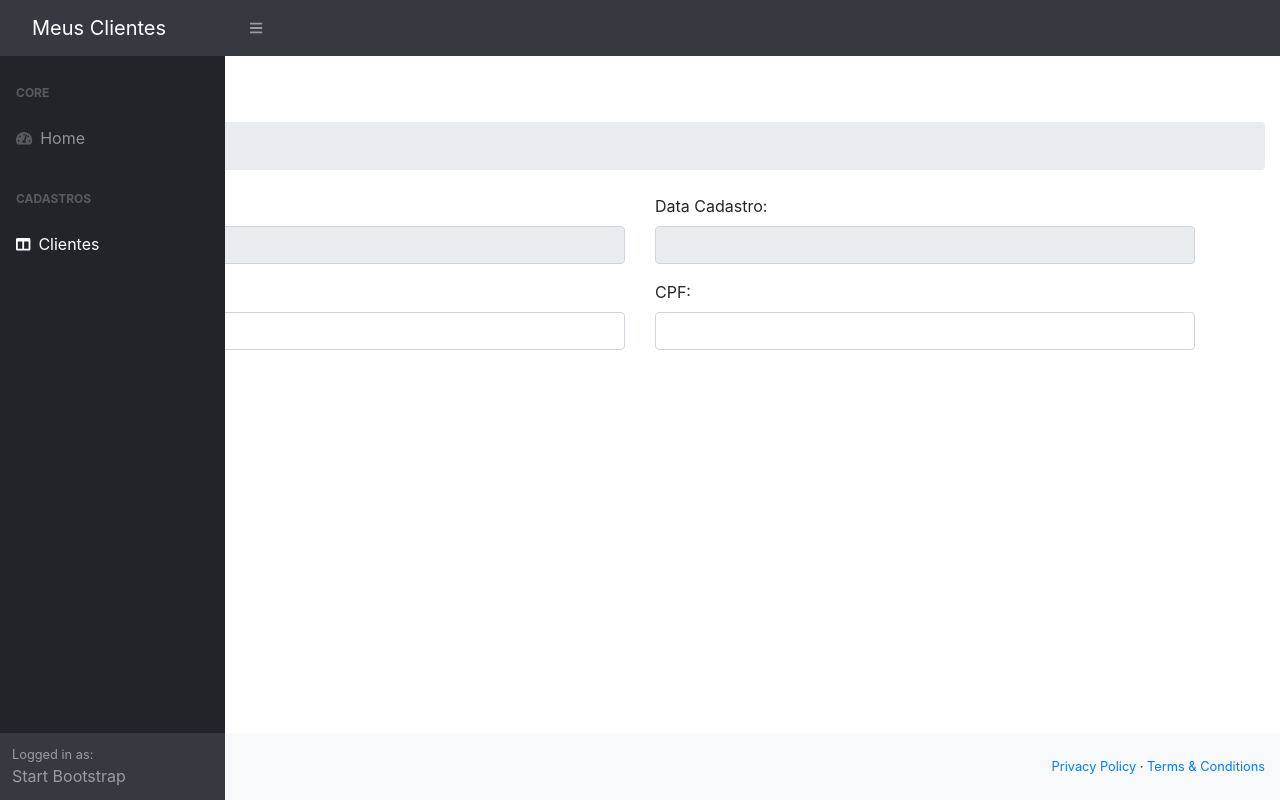
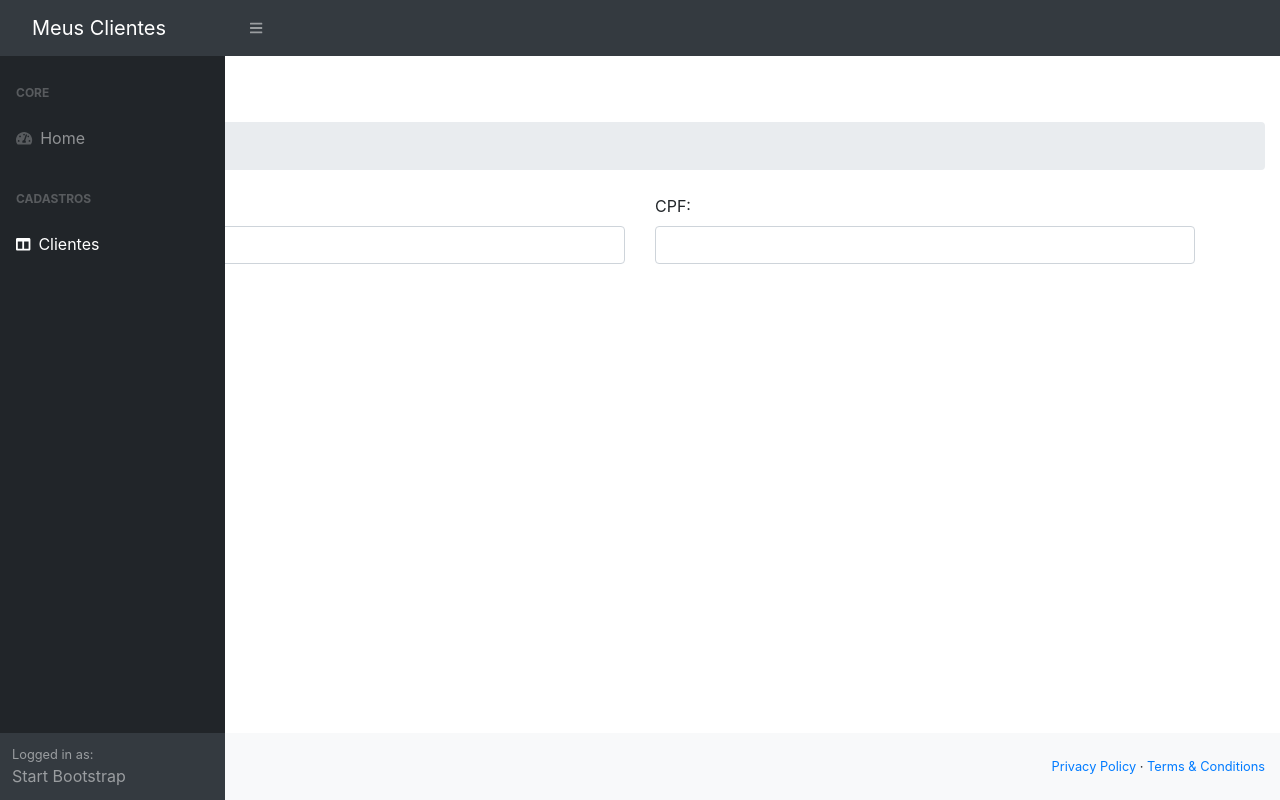
Before and after one commit to arthurBarbosa/clientes-ui-angular, an Angular app: page /clientes-form in a window 1280 px wide. Built offline with nearby package versions, Linux system fonts and the light colour scheme.

Commit message:
criacao do cadastro de cliente

```diff
--- /dev/null
+++ b/src/app/clientes.service.ts
@@ -0,0 +1,16 @@
+import { Injectable } from '@angular/core';
+import { HttpClient } from '@angular/common/http';
+import { Cliente } from './clientes/cliente';
+import { Observable } from 'rxjs';
+
+@Injectable({
+  providedIn: 'root'
+})
+export class ClientesService {
+
+  constructor(private http: HttpClient) { }
+
+  salvar(cliente: Cliente): Observable<Cliente>{
+    return this.http.post<Cliente>('http://localhost:8080/api/clientes', cliente);
+  }
+}
--- a/src/app/clientes/clientes-form/clientes-form.component.html
+++ b/src/app/clientes/clientes-form/clientes-form.component.html
@@ -4,18 +4,30 @@
 </ol>
 
 <div class="container">
-    <form action="">
-        <div class="row">
+    <form action="" #clienteForm="ngForm" (ngSubmit)="onSubmit()">
+       <div class="row">
+        <div class="col-md-12">
+            <div class="alert alert-success" role="alert" *ngIf="success == true">
+                Cliente salvo/atualizado com sucesso!
+            </div>
+
+            <div class="alert alert-danger" role="alert" *ngFor="let erro of errors">
+                {{ erro }}
+            </div>
+        </div>
+       </div>
+
+        <div class="row" *ngIf="cliente.id">
             <div class="col-md-6">
                 <div class="form-group">
                     <label for="">Id:</label>
-                    <input type="text" class="form-control" [disabled]="true">
+                    <input type="text" class="form-control" [(ngModel)]="cliente.id" name="id" [disabled]="true">
                 </div>
             </div>
             <div class="col-md-6">
                 <div class="form-group">
                     <label for="">Data Cadastro:</label>
-                    <input type="text" class="form-control" [disabled]="true">
+                    <input type="text" class="form-control" [(ngModel)]="cliente.dataCadastro" name="dataCadastro" [disabled]="true">
                 </div>
             </div>
         </div>
@@ -24,20 +36,20 @@
             <div class="col-md-6">
                 <div class="form-group">
                     <label for="">Nome:</label>
-                    <input type="text" class="form-control" >
+                    <input type="text" class="form-control" [(ngModel)]="cliente.nome" name="nome" >
                 </div>
             </div>
             <div class="col-md-6">
                 <div class="form-group">
                     <label for="">CPF:</label>
-                    <input type="text" class="form-control" >
+                    <input type="text" class="form-control" [(ngModel)]="cliente.cpf" name="cpf">
                 </div>
             </div>
         </div>
 
         <div class="row">
             <div class="col-md2">
-                <button type="submit" class="btn btn-success">
+                <button type="submit" class="btn btn-success" >
                     <i class="fa fa-save"></i> Salvar
                 </button>
             </div>
--- a/src/app/clientes/clientes-form/clientes-form.component.ts
+++ b/src/app/clientes/clientes-form/clientes-form.component.ts
@@ -1,5 +1,6 @@
 import { Component, OnInit } from '@angular/core';
-
+import { Cliente } from '../cliente';
+import { ClientesService } from 'src/app/clientes.service';
 @Component({
   selector: 'app-clientes-form',
   templateUrl: './clientes-form.component.html',
@@ -7,9 +8,29 @@ import { Component, OnInit } from '@angular/core';
 })
 export class ClientesFormComponent implements OnInit {
 
-  constructor() { }
+  cliente: Cliente;
+  success: boolean = false;
+  errors: string[];
+
+  constructor(private service: ClientesService) {
+    this.cliente = new Cliente();
+  }
 
   ngOnInit(): void {
   }
 
+  onSubmit() {
+    this.service
+      .salvar(this.cliente)
+      .subscribe(response => {
+        this.success = true;
+        this.errors = null;
+        this.cliente = response;
+      },
+        errorResponse => {
+          this.success = false;
+          this.errors = errorResponse.error.errors;
+        }
+      )
+  }
 }
```
Also changed, not shown: src/app/app.module.ts (+7 -3 lines).
